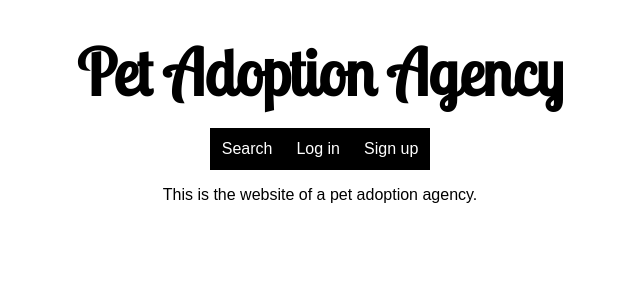
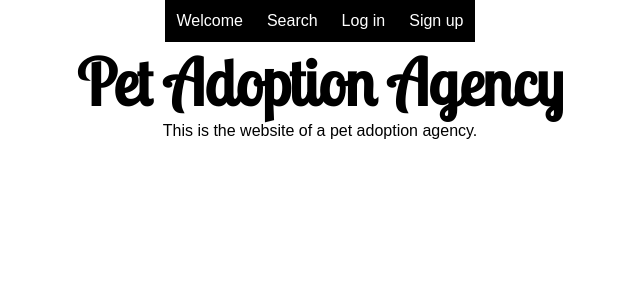
Before and after one commit to naelachkar/petAdoption-FE, a React (Create React App) app: page / in a window 1280 px wide. Shown: the top 300 px of the page, without its empty margins (320-960 px from the left). Built offline with nearby package versions, Linux system fonts and the light colour scheme; no server answers.

Commit message:
Redesigning the nav bar

```diff
--- a/src/components/Home/Home.js
+++ b/src/components/Home/Home.js
@@ -16,11 +16,11 @@ export default function Home() {
 
   return (
     <>
+      <NavBar />
       <h1>
         Hello {firstName ? `${firstName}` : null}{" "}
         {lastName ? `${lastName}` : null}{" "}
       </h1>
-      <NavBar />
     </>
   );
 }
--- a/src/components/LoginSignup/LoginSignup.js
+++ /dev/null
@@ -1,12 +0,0 @@
-import NavBar from "../NavBar/NavBar";
-import "./LoginSignup.css";
-import Modal from "./Modal";
-
-export default function LoginSignup() {
-  return (
-    <>
-      <NavBar />
-      <Modal />
-    </>
-  );
-}
--- a/src/components/LoginSignup/Modal.js
+++ b/src/components/LoginSignup/Modal.js
@@ -2,6 +2,7 @@ import { useContext } from "react";
 import LoginForm from "./LoginForm";
 import { LoginSignupContext } from "./LoginSignupContext";
 import SignupForm from "./SignupForm";
+import "./LoginSignup.css";
 
 export default function Modal() {
   const { isModalOpen, toggleModal, loginOrSignup } =
--- a/src/components/NavBar/NavBar.js
+++ b/src/components/NavBar/NavBar.js
@@ -10,8 +10,8 @@ export default function NavBar() {
 
   return token ? (
     <nav>
+      <button onClick={() => navigate("/home")}>Home</button>
       <button onClick={() => navigate("/search")}>Search</button>
-      <button onClick={() => navigate("/home")}>Home</button>
       <button>My Pets</button>
       <button onClick={() => navigate("/profilePage")}>
         Profile Page
@@ -20,6 +20,7 @@ export default function NavBar() {
     </nav>
   ) : (
     <nav>
+      <button onClick={() => navigate("/")}>Welcome</button>
       <button onClick={() => navigate("/search")}>Search</button>
       <button id="Log in" onClick={toggleModal}>
         Log in
--- a/src/components/Pet/Pet.js
+++ b/src/components/Pet/Pet.js
@@ -1,5 +1,6 @@
 import { useContext, useEffect } from "react";
 import { useLocation } from "react-router-dom";
+import NavBar from "../NavBar/NavBar";
 import { SearchContext } from "../Search/SearchContext";
 
 export default function Pet() {
@@ -15,6 +16,7 @@ export default function Pet() {
 
   return (
     <>
+      <NavBar />
       <h1>{currentPet.name}</h1>
       <h2>{currentPet.type}</h2>
       <h3>{currentPet.breed}</h3>
@@ -25,7 +27,9 @@ export default function Pet() {
         <li>Weight: {currentPet.weight}kg</li>
         <li>Hypoallergenic: {currentPet.hypoallergenic ? "Yes" : "No"}</li>
       </ul>
-      {currentPet.bio ? <article className="bio">{currentPet.bio}</article> : null}
+      {currentPet.bio ? (
+        <article className="bio">{currentPet.bio}</article>
+      ) : null}
     </>
   );
 }
--- a/src/components/ProfilePage/ProfilePage.js
+++ b/src/components/ProfilePage/ProfilePage.js
@@ -16,8 +16,8 @@ export default function ProfilePage() {
 
   return (
     <>
+      <NavBar />
       <h1>Profile Settings</h1>
-      <NavBar />
       <form onSubmit={null}>
         <label htmlFor="firstName">First name</label>
         <input
--- a/src/components/Search/Search.js
+++ b/src/components/Search/Search.js
@@ -2,15 +2,14 @@ import Modal from "../LoginSignup/Modal";
 import NavBar from "../NavBar/NavBar";
 import "./Search.css";
 import SearchBar from "./SearchBar";
-import SearchContextWrapper from "./SearchContext";
 import SearchForm from "./SearchForm/SearchForm";
 import SearchResults from "./SearchResults";
 
 export default function Search() {
   return (
     <>
+      <NavBar />
       <h1>Search</h1>
-      <NavBar />
       <SearchBar />
       <SearchForm />
       <SearchResults />
--- a/src/components/Welcome/Welcome.js
+++ b/src/components/Welcome/Welcome.js
@@ -1,12 +1,14 @@
-import LoginSignup from "../LoginSignup/LoginSignup";
+import Modal from "../LoginSignup/Modal";
+import NavBar from "../NavBar/NavBar";
 import "./Welcome.css";
 
-export default function Home() {
+export default function Welcome() {
   return (
-    <div className="welcome">
+    <>
+      <NavBar />
       <h1>Pet Adoption Agency</h1>
-      <LoginSignup />
+      <Modal />
       <article>This is the website of a pet adoption agency.</article>
-    </div>
+    </>
   );
 }
```
